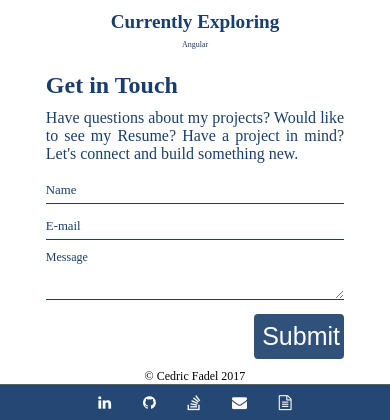
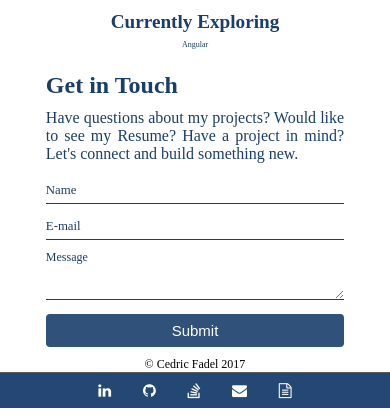
Before and after one commit to cfadel1/PersonalWebsite, a PHP site: page / in a window 390 px wide. Shown: the part 823-1243 px from the top of the page. Run offline with PHP 8.4, Linux system fonts and the light colour scheme; some libraries are stand-ins or nearby versions; some web fonts are replaced.

Commit message:
Fixed button for mobile view.

```diff
--- a/css/Style.css
+++ b/css/Style.css
@@ -931,8 +931,12 @@ footer {
     .button {
         font-size: 14px;
         padding: 8px;
-        width: 90px;
+        width: 100%;
     }
+
+        .button span{
+            font-size: 15px;
+        }
 
         .button:hover span {
             padding-right: 15px;
```
Also changed, not shown: portfolio.html (+4 -5 lines).
